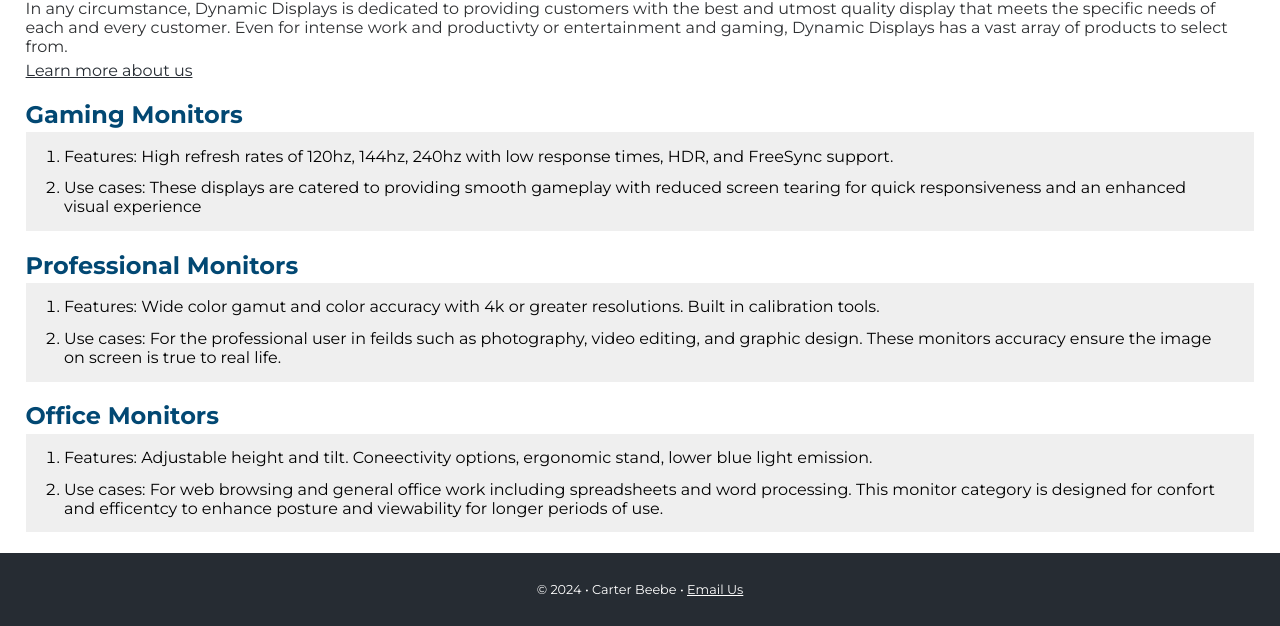
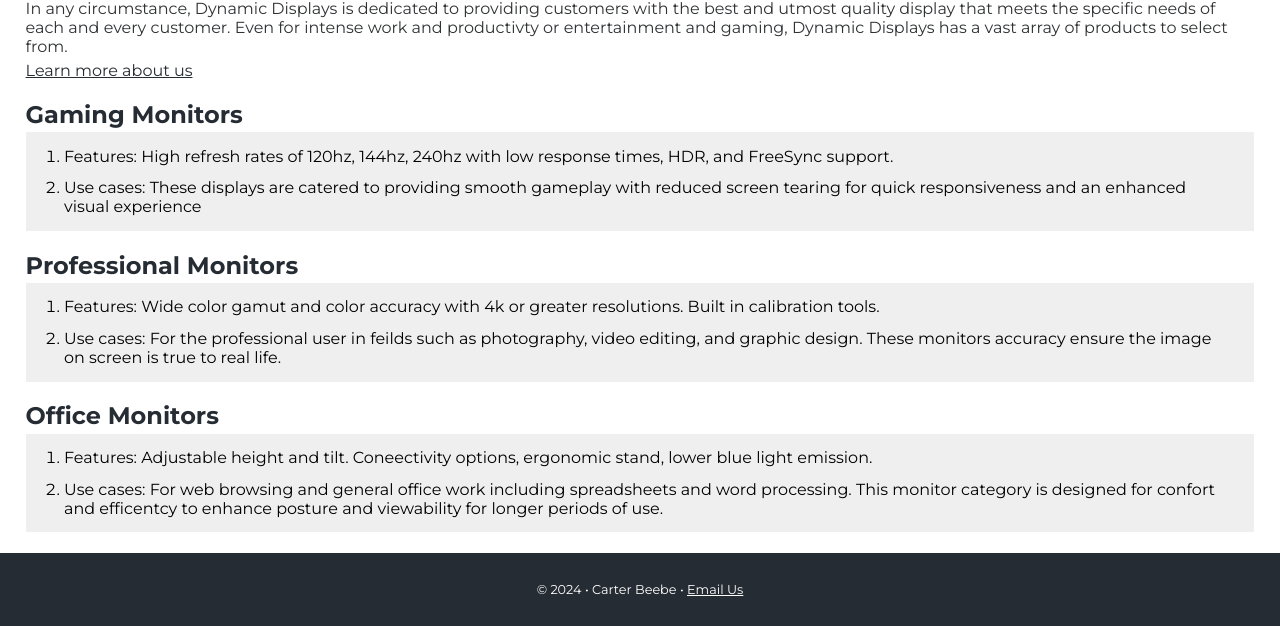
Before and after one commit to CarterBeebe1/dwdd1600, a plain HTML site: page 04intro-css/index.html in a window 1280 px wide. Shown: the part 236-862 px from the top of the page. Drawn offline with Linux system fonts and the light colour scheme.

Commit message:
Update display.css

```diff
--- a/04intro-css/display.css
+++ b/04intro-css/display.css
@@ -54,7 +54,7 @@ main h1 {
     color: #262C33;
 }
 main h2 {
-    color: #024873;
+    color: #262C33;
     margin-bottom: 0.2rem;
 }
 main p {
```
